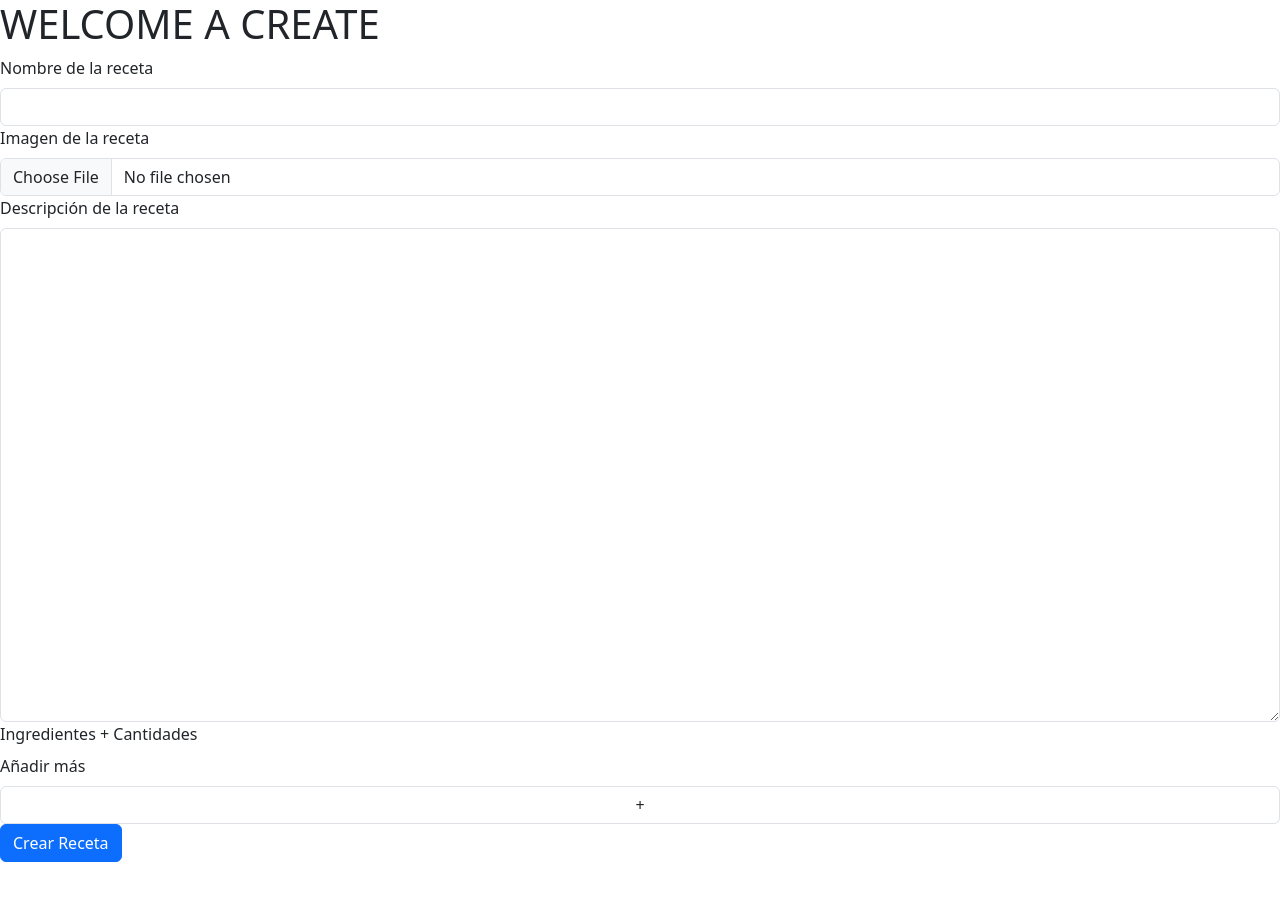
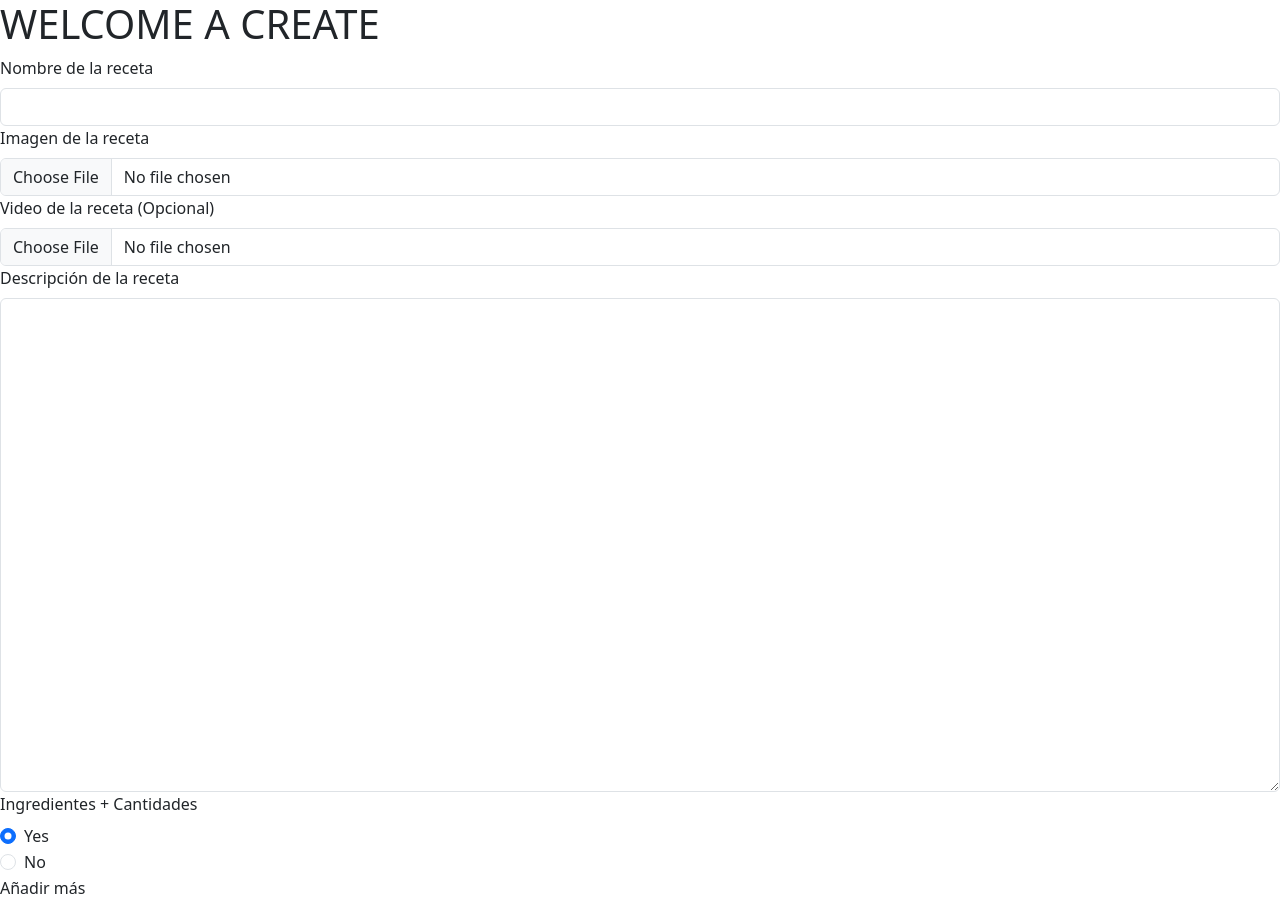
Before and after one commit to GuillermoLopezArgudo/SaboresEspa-a, a Vue app in the folder frontend/: page /create in a window 1280 px wide. Shown: the top 908 px of the page. Before the commit the page ends 862 px from the top, so only its background shows below. Built offline with nearby package versions, Linux system fonts and the light colour scheme.

Commit message:
Dockerizando todo

```diff
--- a/frontend/src/components/CreateRecipe.vue
+++ b/frontend/src/components/CreateRecipe.vue
@@ -11,6 +11,10 @@
                 <input type="file" id="imageRecipe" @change="handleImageChange" class="form-control" required>
             </div>
             <div>
+                <label for="videoRecipe" class="form-label">Video de la receta (Opcional)</label>
+                <input type="file" id="videoRecipe" @change="handleVideoChange" class="form-control">
+            </div>
+            <div>
                 <label for="descriptionRecipe" class="form-label">Descripción de la receta</label>
                 <textarea id="descriptionRecipe" rows="20" cols="20" v-model="description" class="form-control" required></textarea>
             </div>
@@ -19,6 +23,14 @@
                 <input v-model="recipebook.ingredients[index]" placeholder="Ingrediente" class="form-control" required>
                 <input v-model="recipebook.quantities[index]" placeholder="Cantidad" class="form-control" required>
             </div>
+                <div class="form-check">
+                    <input type="radio" id="option" name="option" value="yes" checked v-model="option" required class="form-check-input">
+                    <label for="option" class="form-check-label">Yes</label>
+                </div>
+                <div class="form-check">
+                    <input type="radio" id="option" name="option" value="no" v-model="option" required class="form-check-input">
+                    <label for="optio" class="form-check-label">No</label>
+                </div>
             <div>
                 <label for="more" class="form-label">Añadir más</label>
                 <input type="button" id="more" value="+" @click.prevent="moreIngredients" class="form-control" required>
@@ -33,11 +45,14 @@ import { ref, reactive } from 'vue';
 
 const title = ref('');
 const img = ref('');
+const video = ref('');
 const description = ref('');
 const recipebook = reactive({
     ingredients: [],
     quantities: []
 });
+const valoracion = ref('');
+const option = ref('')
 
 var datos  = [];
 var objeto = {};
@@ -45,6 +60,12 @@ var objeto = {};
 function handleImageChange(event) {
     const file = event.target.files[0];
     img.value = file;
+}
+
+function handleVideoChange(event) {
+    const file = event.target.files[0];
+    console.log(file)
+    video.value = file;
 }
 
 function moreIngredients() {
@@ -58,13 +79,16 @@ function submitRecipe() {
     //console.log('Description:', description.value);
     //console.log('Ingredients:', recipebook.ingredients);
     //console.log('Quantities:', recipebook.quantities);
-
+console.log(video.value.name)
     datos.push({
         "titulo":title.value,
         "imagen":img.value.name,
+        "video":video.value.name,
         "descipcion":description.value,
         "ingredientes":recipebook.ingredients,
-        "cantidades":recipebook.quantities
+        "cantidades":recipebook.quantities,
+        "valoracion":valoracion.value,
+        "opcion":option.value
     })
     objeto.datos = datos;
     console.log(JSON.stringify(objeto));
--- a/frontend/src/components/FavoriteRecipe.vue
+++ b/frontend/src/components/FavoriteRecipe.vue
@@ -3,9 +3,9 @@
     <div class="card" style="width: 18rem;">
         <img src="" class="card-img-top" alt="...">
         <div class="card-body">
-            <h5 class="card-title">Card title</h5>
-            <p class="card-text">Some quick example text to build on the card title and make up the bulk of the card's
-                content.</p>
+            <h5 class="card-title">Recipe title</h5>
+            <p class="card-text">Recipe descipcion</p>
+
             <a href="#" class="btn btn-primary">Go somewhere</a>
         </div>
     </div>
--- a/frontend/src/components/RegisterPage.vue
+++ b/frontend/src/components/RegisterPage.vue
@@ -9,6 +9,10 @@
         <input type="password" id="password" v-model="password" class="form-control" required />
         <label for="confirmPassword" class="form-label">Confirm Password</label>
         <input type="password" id="confirmPassword" v-model="confirmPassword" class="form-control" required />
+        <select name="type" placeholder="Select" v-model="type">
+          <option value="user">User</option>
+          <option value="admin">Admin</option>
+        </select>
         <input type="submit" value="Enviar" />
       </fieldset>
       <router-link to="/login">¿Iniciar Sesión?</router-link>
@@ -23,6 +27,7 @@ import { useRouter } from "vue-router";
 
 const email = ref('');
 const password = ref('');
+const type = ref('');
 const confirmPassword = ref('');
 const router = useRouter();
 
@@ -30,6 +35,7 @@ function OnSubmit() {
   console.log("Email:" + email.value)
   console.log("Password:" + password.value)
   console.log("Password:" + confirmPassword.value)
+  console.log("Type:" + type.value)
   router.push({ name: "home" });
 }
 
```
